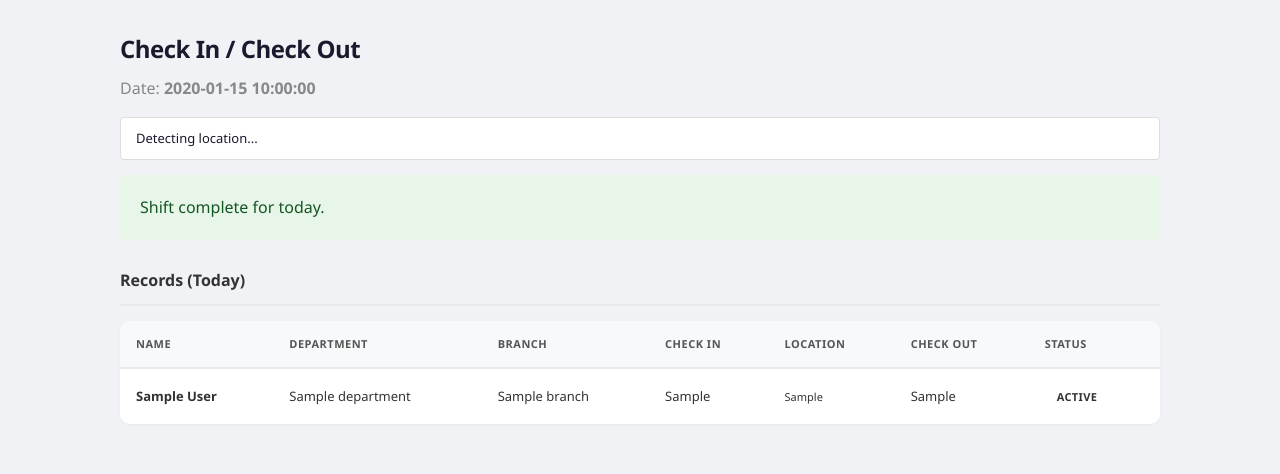
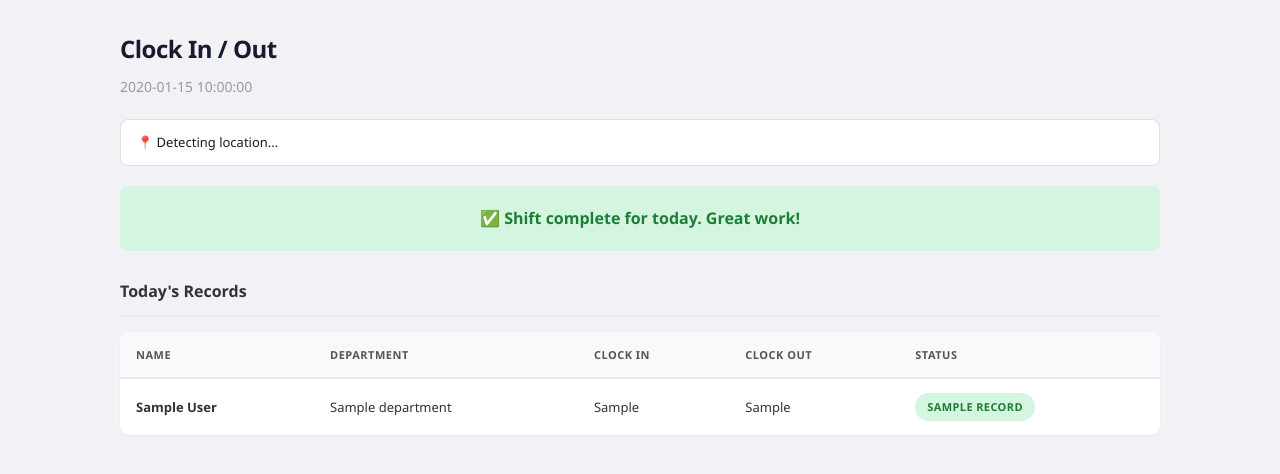
Before and after one commit to mediocareworkpulse/attendance-app, a Flask app: template templates/check_in.html in a window 1280 px wide. Shown: the top 474 px of the page. Run offline with Flask 3, Linux system fonts and the light colour scheme; the template is opened without the code that fills it: most values are stand-ins (such as "Sample title", 1, 10 or a date in 2020).

Commit message:
Update check_in.html

```diff
--- a/templates/check_in.html
+++ b/templates/check_in.html
@@ -1,30 +1,50 @@
 {% extends "base.html" %}
 {% block content %}
-<h1>Check In / Check Out</h1>
-<p style="color:#888;">Date: <strong>{{ today }}</strong></p>
+<h1>Clock In / Out</h1>
+<p style="color:#999;font-size:14px;margin-bottom:20px;">{{ today }}</p>
+
 {% if session.get('role') not in ['admin','ceo'] %}
-<div id="ls" style="padding:10px 15px;margin:15px 0;background:#fff;border:1px solid #ddd;border-radius:4px;font-size:13px;">Detecting location...</div>
+<div id="ls" style="padding:12px 16px;margin-bottom:20px;background:#fff;border:1px solid #e0e0e0;font-size:13px;border-radius:8px;">📍 Detecting location...</div>
+
 {% if user_status=='none' %}
-<div style="background:#fff;padding:25px;border:1px solid #ddd;border-radius:4px;margin-bottom:20px;">
-    <h3 style="margin-top:0;">Clock In</h3>
-    <form method="POST" action="/check-in" id="af"><input type="hidden" name="lat" id="lat"><input type="hidden" name="lng" id="lng"><input type="hidden" name="location" id="loc">
-        <button type="submit" name="action" value="check_in" style="background:#27ae60;font-size:16px;padding:14px 35px;">Check In</button></form>
+<div style="background:#fff;padding:30px;border-radius:12px;box-shadow:0 1px 3px rgba(0,0,0,.04);text-align:center;">
+    <h3 style="margin-bottom:15px;font-weight:600;">Start Your Shift</h3>
+    <form method="POST" action="/check-in" id="af">
+        <input type="hidden" name="lat" id="lat"><input type="hidden" name="lng" id="lng"><input type="hidden" name="location" id="loc">
+        <button type="submit" name="action" value="check_in" style="background:#27ae60;font-size:18px;padding:16px 50px;border-radius:12px;">✅ Clock In</button>
+    </form>
 </div>
 {% elif user_status=='checked_in' %}
-<div style="background:#fff;padding:25px;border:1px solid #ddd;border-radius:4px;margin-bottom:20px;">
-    <h3 style="margin-top:0;">Clock Out</h3>
-    <form method="POST" action="/check-in" id="af"><input type="hidden" name="lat" id="lat"><input type="hidden" name="lng" id="lng"><input type="hidden" name="location" id="loc">
-        <button type="submit" name="action" value="check_out" style="background:#c0392b;font-size:16px;padding:14px 35px;">Check Out</button></form>
+<div style="background:#fff;padding:30px;border-radius:12px;box-shadow:0 1px 3px rgba(0,0,0,.04);text-align:center;">
+    <h3 style="margin-bottom:15px;font-weight:600;">End Your Shift</h3>
+    <form method="POST" action="/check-in" id="af">
+        <input type="hidden" name="lat" id="lat"><input type="hidden" name="lng" id="lng"><input type="hidden" name="location" id="loc">
+        <button type="submit" name="action" value="check_out" style="background:#e74c3c;font-size:18px;padding:16px 50px;border-radius:12px;">🚪 Clock Out</button>
+    </form>
 </div>
-{% else %}<div style="background:#e8f5e9;padding:20px;border-radius:4px;color:#155724;">Shift complete for today.</div>{% endif %}
+{% else %}
+<div style="background:#d4f5e0;padding:20px;border-radius:8px;color:#1e7e34;font-weight:600;text-align:center;">✅ Shift complete for today. Great work!</div>
 {% endif %}
+{% endif %}
+
 {% if records %}
-<h2>Records (Today)</h2>
-<table><tr><th>Name</th><th>Department</th><th>Branch</th><th>Check In</th><th>Location</th><th>Check Out</th><th>Status</th></tr>
-{% for r in records %}<tr><td><strong>{{ r.full_name }}</strong></td><td>{{ r.department }}</td><td>{{ r.branch }}</td><td>{{ r.check_in }}</td><td style="font-size:11px;">{{ r.check_in_location[:50] if r.check_in_location!='—' else '—' }}</td><td>{{ r.check_out }}</td><td><span class="badge {{ r.status_class }}">{{ r.status_label }}</span></td></tr>{% endfor %}</table>
+<h2>Today's Records</h2>
+<table>
+    <tr><th>Name</th><th>Department</th><th>Clock In</th><th>Clock Out</th><th>Status</th></tr>
+    {% for r in records %}
+    <tr>
+        <td><strong>{{ r.full_name }}</strong></td>
+        <td>{{ r.department }}</td>
+        <td>{{ r.check_in }}</td>
+        <td>{{ r.check_out }}</td>
+        <td><span class="badge {% if r.status=='present' %}badge-success{% else %}badge-warning{% endif %}">{{ r.label }}</span></td>
+    </tr>
+    {% endfor %}
+</table>
 {% endif %}
+
 <script>
 var d=document.getElementById('ls'),la=document.getElementById('lat'),lo=document.getElementById('lng'),lc=document.getElementById('loc');
-if(d&&navigator.geolocation){navigator.geolocation.getCurrentPosition(function(p){la.value=p.coords.latitude;lo.value=p.coords.longitude;fetch('https://nominatim.openstreetmap.org/reverse?format=json&lat='+p.coords.latitude+'&lon='+p.coords.longitude).then(function(r){return r.json()}).then(function(data){lc.value=data.display_name||p.coords.latitude+','+p.coords.longitude;d.innerHTML='Location captured';d.style.background='#e8f5e9'}).catch(function(){lc.value=p.coords.latitude+','+p.coords.longitude;d.innerHTML='Location captured';d.style.background='#e8f5e9'})},function(){d.innerHTML='Location unavailable';d.style.background='#fff3cd'})}
+if(d&&navigator.geolocation){navigator.geolocation.getCurrentPosition(function(p){la.value=p.coords.latitude;lo.value=p.coords.longitude;lc.value=p.coords.latitude+','+p.coords.longitude;d.innerHTML='✅ Location captured';d.style.background='#d4f5e0';d.style.color='#1e7e34'},function(){d.innerHTML='⚠️ Location unavailable — continuing without GPS';d.style.background='#fff3d6';d.style.color='#b45309'})}
 </script>
 {% endblock %}
```
